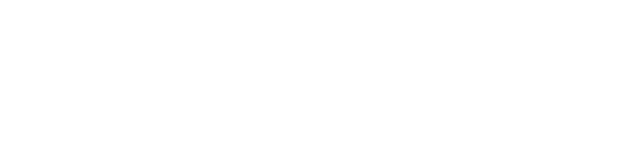
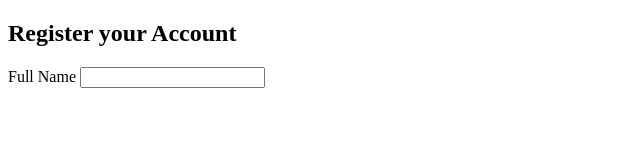
Before and after one commit to ammarovehub/Lexicon-js-account-registration, a plain HTML site: page index.html in a window 1280 px wide. Shown: the whole page, without its empty margins (0-640 px from the left). Drawn offline with Linux system fonts and the light colour scheme.

Commit message:
Added first field for name and other required classes.

```diff
--- a/index.html
+++ b/index.html
@@ -7,6 +7,17 @@
   <title>Account Registration</title>
 </head>
 <body>
+  <main>
+    <h2>Register your Account</h2>
+    <form id="registrationForm">
+
+      <div class="fieldContainer">
+        <label class="field1">Full Name</label>
+        <input type="text" id="name" required>
+      </div>
+
+    </form>
+  </main>
   <script src="index.js"></script>
 </body>
 </html>
```
